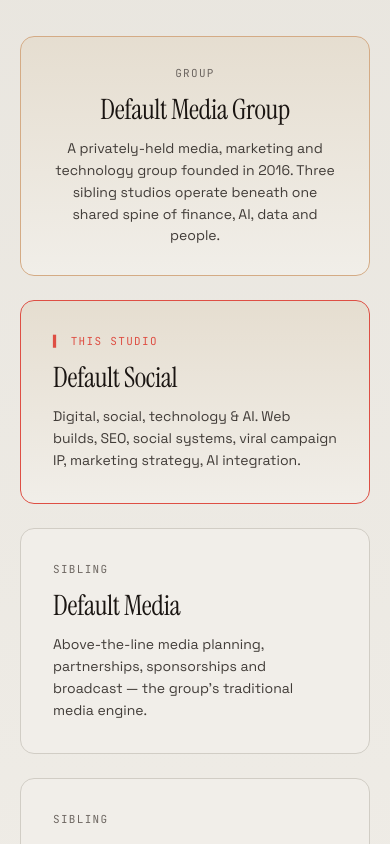
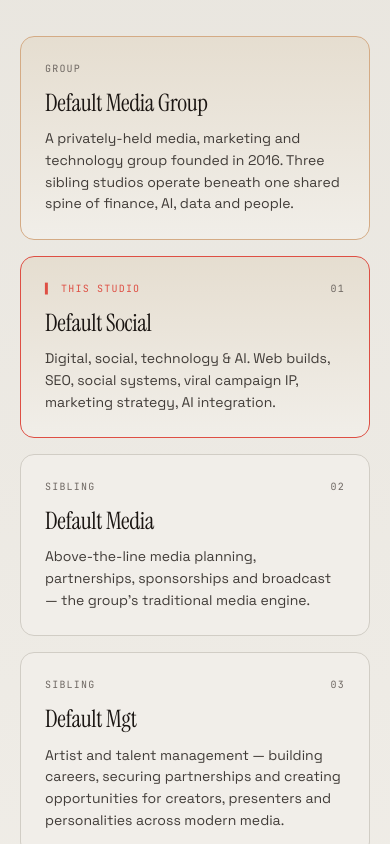
Before and after one commit to Dbrowne14/Default_Social_AI, a Next.js app: page /about in a window 390 px wide. Shown: the part 2200-3044 px from the top of the page. Built offline with nearby package versions, Linux system fonts and the light colour scheme.

Commit message:
Group structute small screens edit

```diff
--- a/components/about/AboutGroupStructure.tsx
+++ b/components/about/AboutGroupStructure.tsx
@@ -26,9 +26,9 @@ export const groupStructure = [
   {
     type: "sibling",
     label: "Sibling",
-    name: "Default Studios",
+    name: "Default Mgt",
     description:
-      "Brand, identity, packaging and editorial — the group's creative house, supplying craft into every engagement.",
+      "Artist and talent management — building careers, securing partnerships and creating opportunities for creators, presenters and personalities across modern media.",
   },
 ] as const;
 
@@ -50,20 +50,24 @@ const AboutGroupStructure = () => {
             </h2>
           </div>
           <p className="meta">
-            We&apos;re one of three sibling studios inside Default Media Group — each
-            independent, but networked through a shared operating spine, shared
-            AI tooling, and a shared address in Brentford.
+            We&apos;re one of three sibling studios inside Default Media Group —
+            each independent, but networked through a shared operating spine,
+            shared AI tooling, and a shared address in Brentford.
           </p>
         </div>
 
-        <div className="grid grid-cols-1 md:grid-cols-3 gap-6 mt-12 relative ">
+        <div className="grid grid-cols-1 md:grid-cols-3 gap-4 md:gap-6 mt-12 relative">
           {parent && (
-            <div className="border rounded-(--radius-brand) p-7 bg-ink flex flex-col gap-3 relative col-span-full items-center text-center bg-[linear-gradient(180deg,color-mix(in_oklch,var(--accent)_6%,var(--ink-2)),var(--ink))] border-[color-mix(in_oklch,var(--accent)_35%,var(--line))]">
-              <span className="font-mono text-[11px] tracking-[0.12em] uppercase text-muted">
+            <div className="border rounded-(--radius-brand) p-6 md:p-7 bg-ink flex flex-col gap-3 relative col-span-full md:items-center md:text-center bg-[linear-gradient(180deg,color-mix(in_oklch,var(--accent)_6%,var(--ink-2)),var(--ink))] border-[color-mix(in_oklch,var(--accent)_35%,var(--line))]">
+              <span className="font-mono text-[10px] md:text-[11px] tracking-[0.12em] uppercase text-muted">
                 {parent.label}
               </span>
-              <h3 className="text-[28px] font-serif ">{parent.name}</h3>
-              <p className="text-cream-2 text-[14px] max-w-[50ch]">
+
+              <h3 className="text-[clamp(24px,5vw,28px)] font-serif">
+                {parent.name}
+              </h3>
+
+              <p className="text-cream-2 text-[14px] leading-[1.55] max-w-[50ch]">
                 {parent.description}
               </p>
             </div>
@@ -71,30 +75,52 @@ const AboutGroupStructure = () => {
 
           {groupStructure
             .filter((group) => group.type !== "parent")
-            .map((sibling, key) => {
-              return (
-                <div
-                  key={key}
-                  className={`border  rounded-(--radius-brand) p-8 bg-ink flex flex-col gap-3 relative ${sibling.type === "self" ? "border-accent [background:linear-gradient(180deg,color-mix(in_oklch,var(--accent)_6%,var(--ink-2)),var(--ink))]" : "border-line"}`}
-                >
+            .map((sibling, key) => (
+              <div
+                key={key}
+                className={`
+          border rounded-(--radius-brand)
+          p-6 md:p-8
+          bg-ink
+          flex flex-col gap-3
+          relative
+          md:min-h-65
+          ${
+            sibling.type === "self"
+              ? "border-accent [background:linear-gradient(180deg,color-mix(in_oklch,var(--accent)_6%,var(--ink-2)),var(--ink))]"
+              : "border-line"
+          }
+        `}
+              >
+                <div className="flex items-center justify-between gap-4">
                   <span
-                    className={`font-mono text-[11px] tracking-[0.12em] uppercase ${sibling.type === "self" ? "text-accent" : "text-muted"}`}
+                    className={`font-mono text-[10px] md:text-[11px] tracking-[0.12em] uppercase ${
+                      sibling.type === "self" ? "text-accent" : "text-muted"
+                    }`}
                   >
                     {sibling.label}
                   </span>
-                  <h3 className="text-[28px] font-serif">{sibling.name}</h3>
-                  <p className="text-cream-2 text-[14px]">
-                    {sibling.description}
-                  </p>
+
+                  <span className="font-mono text-[10px] tracking-[0.12em] uppercase text-muted md:hidden">
+                    0{key + 1}
+                  </span>
                 </div>
-              );
-            })}
+
+                <h3 className="text-[clamp(24px,5vw,28px)] font-serif">
+                  {sibling.name}
+                </h3>
+
+                <p className="text-cream-2 text-[14px] leading-[1.55]">
+                  {sibling.description}
+                </p>
+              </div>
+            ))}
         </div>
 
         <p className="lede mt-19 max-w-[70ch]">
           When a client engages Default Social, they get our studio on the front
-          line — and the group&apos;s full operating depth standing behind it. One
-          brief, one team, four houses&apos; worth of muscle.
+          line — and the group&apos;s full operating depth standing behind it.
+          One brief, one team, four houses&apos; worth of muscle.
         </p>
       </div>
     </section>
```
